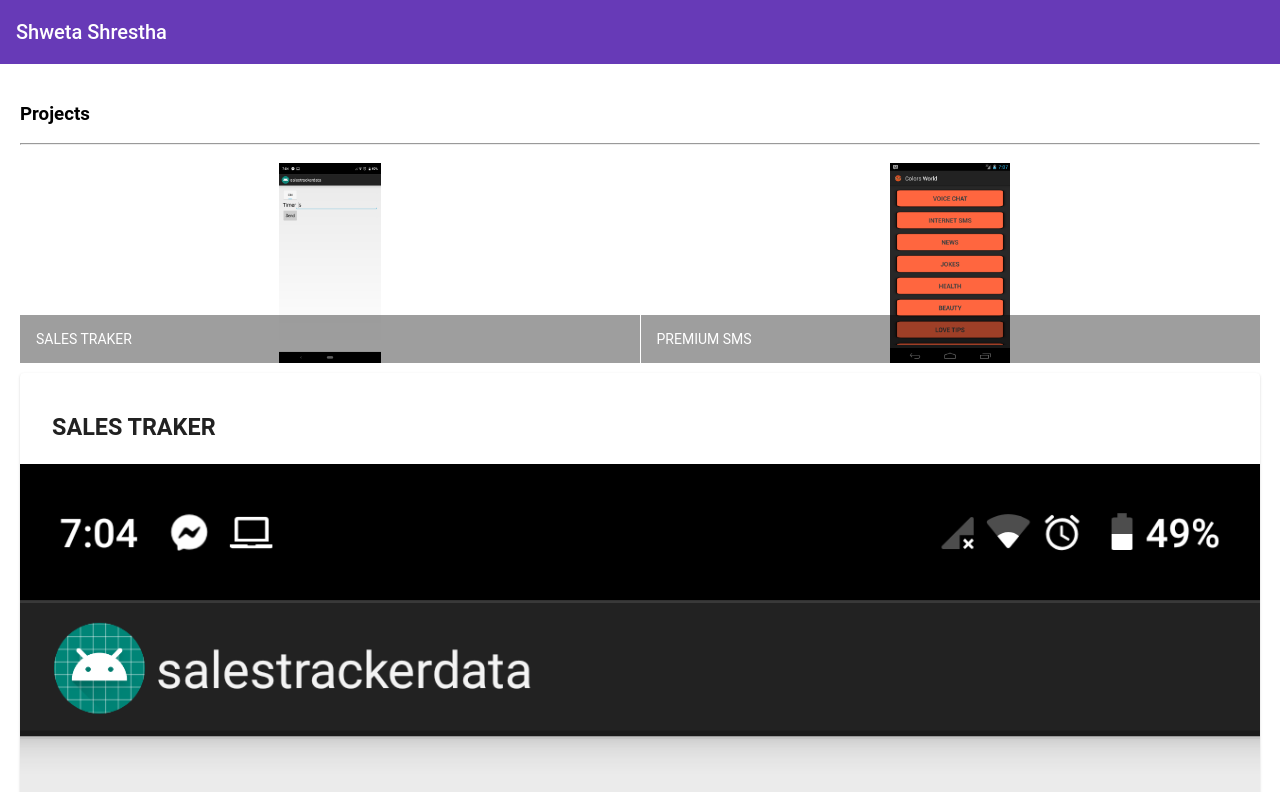
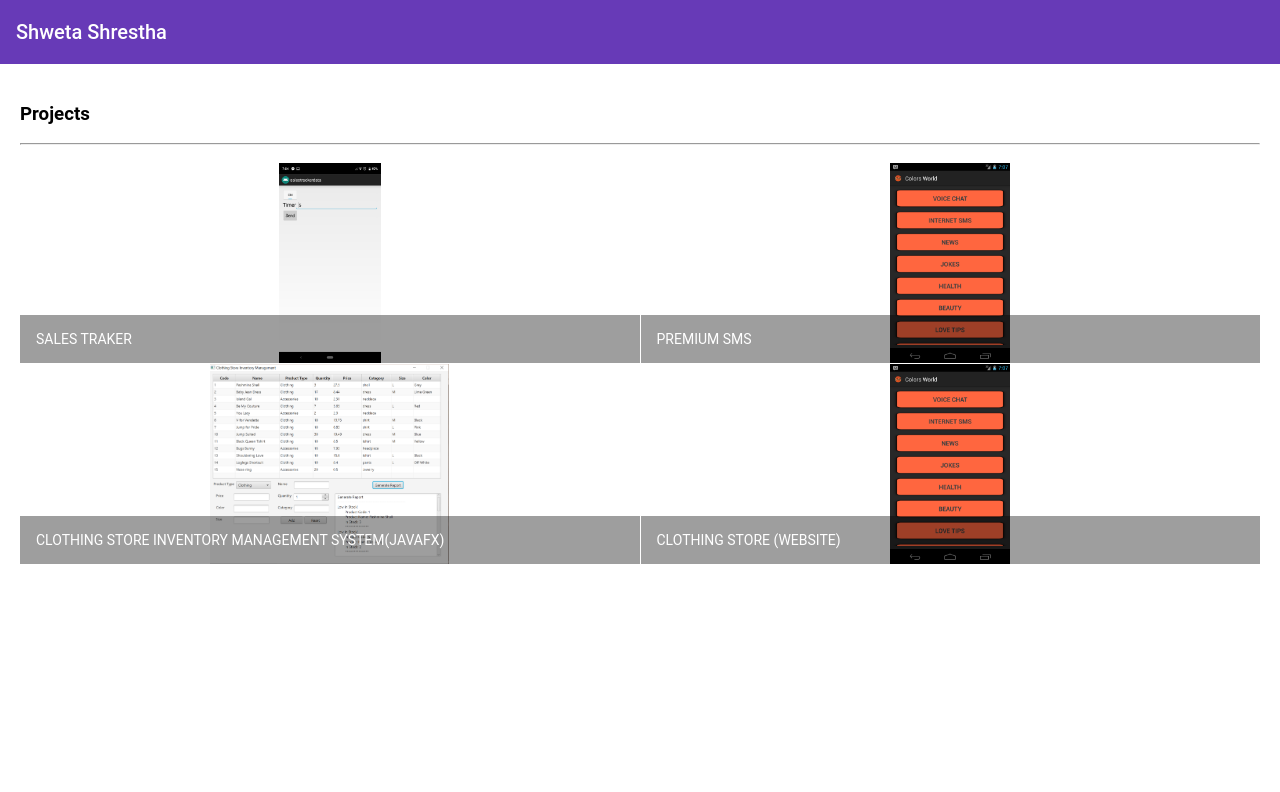
Before and after one commit to shwetastha/portfolioDesign, an Angular app: page / in a window 1280 px wide. Shown: the top 792 px of the page. Built offline with nearby package versions, Linux system fonts and the light colour scheme.

Commit message:
New Projects added with the screenshots and description.

```diff
--- a/src/app/project/project.component.html
+++ b/src/app/project/project.component.html
@@ -20,22 +20,6 @@
     </mat-grid-list>
   </div>
 
-  <div fxFlex *ngIf="selectedPortfolio">
-    <mat-card>
-      <mat-card-header>
-        <mat-card-title>
-          <h3>{{selectedPortfolio.name | uppercase}}</h3>
-        </mat-card-title>
-      </mat-card-header>
-      <img mat-card-image src={{selectedPortfolio.image}} alt={{selectedPortfolio.name}}>
-      <mat-card-content>
-        <p>{{selectedPortfolio.description}}
-        </p>
-      </mat-card-content>
-      <mat-card-actions>
-        <button mat-button>GitHub</button>
-      </mat-card-actions>
-    </mat-card>
-  </div>
+
 
 </div>
--- a/src/app/project/project.component.ts
+++ b/src/app/project/project.component.ts
@@ -6,20 +6,29 @@ const PORTFOLIOS: Portfolio[] = [
     id: '0',
     name: 'Sales Traker',
     image: './assets/images/SalesTracker.png',
-    category: 'mains',
-    featured: true,
-    label: 'Hot',
-    // tslint:disable-next-line:max-line-length
+    category: 'Android',
     description: 'This is an android application designed specifically to send information to a server through internet access. This application sends Imei no, Model no, Operator and Country_iso of android smart phone to server, which uses the following url "http://xxx.xxx.xxx.xx/sales_tracker/insert.php". It reads dumpsys file to retrieve IMEI information.'
   },
   {
     id: '1',
     name: 'Premium SMS',
     image: './assets/images/Premium_SMS.png',
-    category: 'appetizer',
-    featured: false,
-    label: '',
+    category: 'Android',
     description: 'This android application send SMS to subscribe and unsubscribe various services provided by the network. This application was made specifically for MediaTek android devices, using the MediaTek Inc. SDK [MediaTek Add-On:19].'
+  },
+  {
+    id: '2',
+    name: 'Clothing Store Inventory Management System(JavaFX)',
+    image: './assets/images/ClothingStore-JavaFX.png',
+    category: 'JavaFX',
+    description: 'This project is for the submission of the final assignment of JAV745. This application is a small demo that works as an inventory system for a Clothing Store to keep track of the Products.'
+  },
+  {
+    id: '3',
+    name: 'Clothing Store (Website)',
+    image: './assets/images/Premium_SMS.png',
+    category: 'HTML, CSS, PHP, JavaScript',
+    description: 'This website is a project completed for the course ULI705. This website is a mockup of a simple clothing store website. HTML and CSS is used for the design and display while PHP is use to fetch all the data from the MySQL Database. Javascript has been used for simple validations when adding new items.'
   }
  ];
 
--- a/src/app/shared/portfolio.ts
+++ b/src/app/shared/portfolio.ts
@@ -3,7 +3,5 @@ export  class Portfolio {
     name: string;
     image: string;
     category: string;
-    featured: boolean;
-    label: string;
     description: string;
 }
```
Also changed, not shown: src/assets/images/ClothingStore-JavaFX.png (added), src/assets/images/ClothingStore-Website.png (added).
